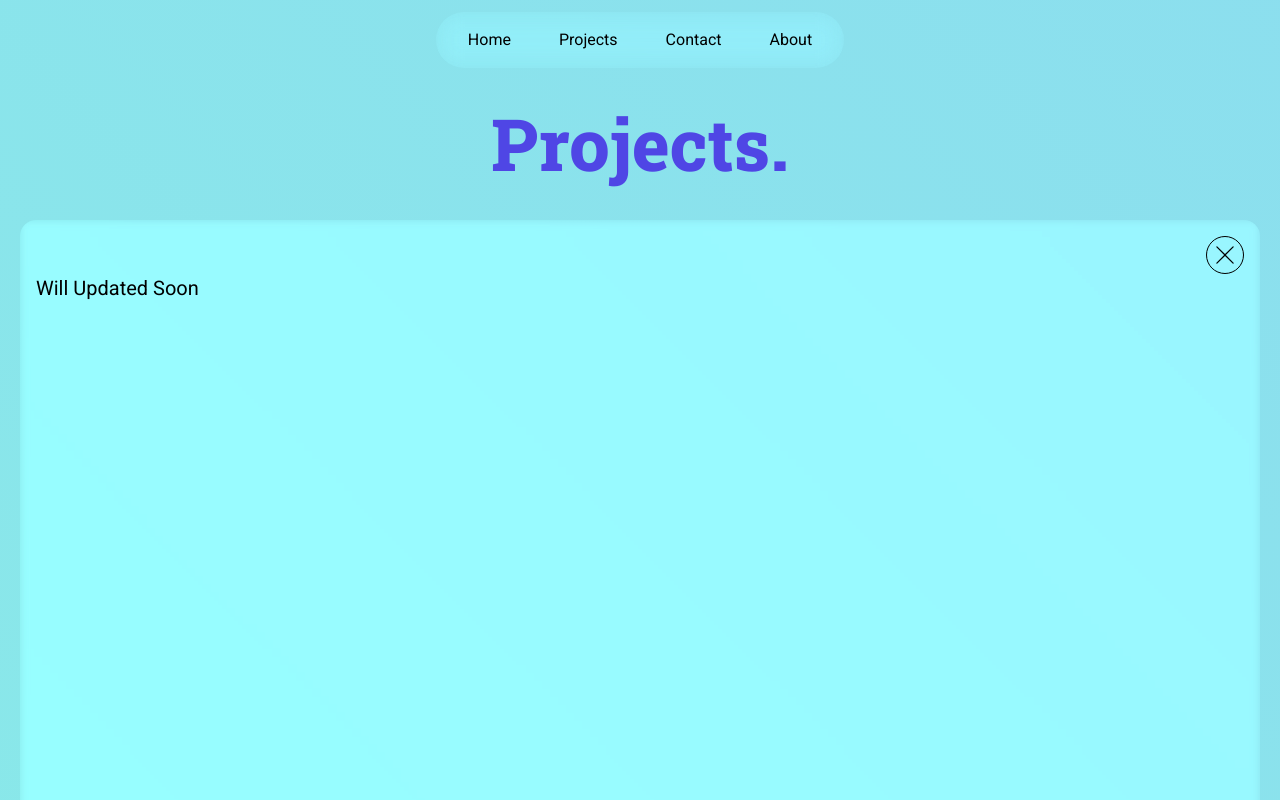
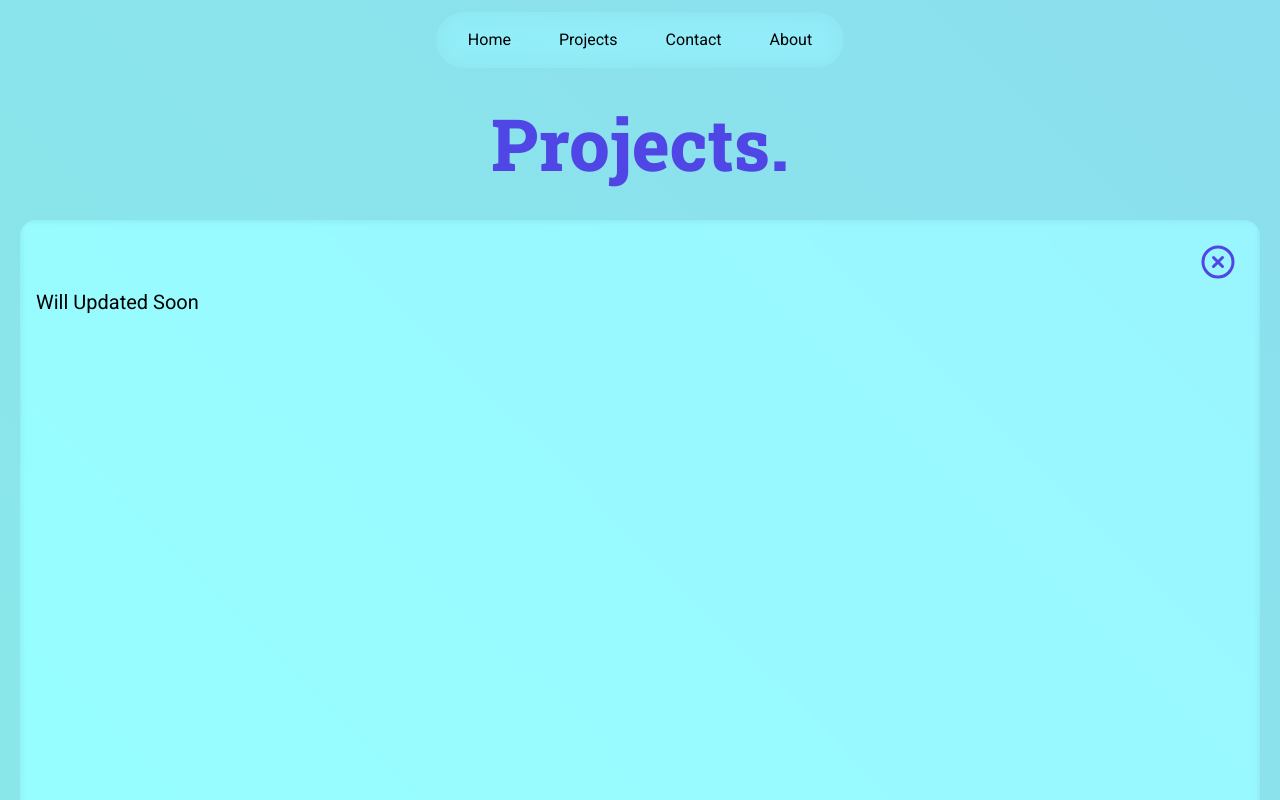
Before and after one commit to arup-basak/arupbasak-next, a Next.js app: page /projects/1 in a window 1280 px wide. Shown: the top 800 px of the page. Built offline with nearby package versions, Linux system fonts and the light colour scheme.

Commit message:
modified Navbar and CrossButton

```diff
--- a/package.json
+++ b/package.json
@@ -16,6 +16,7 @@
     "eslint": "8.45.0",
     "eslint-config-next": "13.4.11",
     "framer-motion": "^10.13.0",
+    "lucide-react": "^0.263.1",
     "next": "^13.4.12",
     "postcss": "8.4.27",
     "react": "18.2.0",
--- a/src/components/CrossButton.tsx
+++ b/src/components/CrossButton.tsx
@@ -1,5 +1,8 @@
+'use client'
+
 import React from 'react'
-import Image from 'next/image'
+import { XCircle } from 'lucide-react'
+import { motion } from 'framer-motion'
 
 interface Props {
     onClick: () => void
@@ -7,14 +10,13 @@ interface Props {
 
 const CrossButton = (props: Props) => {
     return (
-        <div className='border border-black w-fit p-2 rounded-full cursor-pointer' onClick={props.onClick}>
-            <Image
-                alt='Cross'
-                src="/close.svg"
-                height={20}
-                width={20}
-            />
-        </div>
+        <motion.div
+            className='w-fit p-2 rounded-full cursor-pointer'
+            onClick={props.onClick}
+            whileHover={{ scale: 1.3 }}
+            whileTap={{ scale: 1.1 }}>
+            <XCircle size={36} color="#4f46e5" />
+        </motion.div>
     )
 }
 
--- a/src/components/NavBar.tsx
+++ b/src/components/NavBar.tsx
@@ -22,7 +22,7 @@ const NavBar = () => {
 
   return (
     <div className='w-fit m-auto'>
-      <div className='my-3 px-2 flex rounded-full backdrop-blur-md backdrop-brightness-105'>
+      <div className='my-3 px-2 flex rounded-full backdrop-blur-md backdrop-brightness-105 transition'>
         {buttons.map((button) => (
           <NavButton
             key={button.id}
--- a/src/components/Project.tsx
+++ b/src/components/Project.tsx
@@ -23,7 +23,7 @@ const Project: React.FC<Props> = ({ data }) => {
       }}
       transition={{ delay: .15 }}
       key={data.keyword}
-      className='backdrop-blur-md backdrop-brightness-125 hover:backdrop-brightness-[1.45] w-full my-3 p-7 cursor-pointer rounded-xl'
+      className='backdrop-blur-md backdrop-brightness-[1.20] hover:backdrop-brightness-[1.30] w-full my-3 p-7 cursor-pointer rounded-xl'
       style={{ cursor: 'pointer' }}
       onClick={() => {
         router.push(`projects/${data.keyword}`);
```
Also changed, not shown: public/close.svg (deleted), 1 other file (tests, documents, lock files or other folders).
